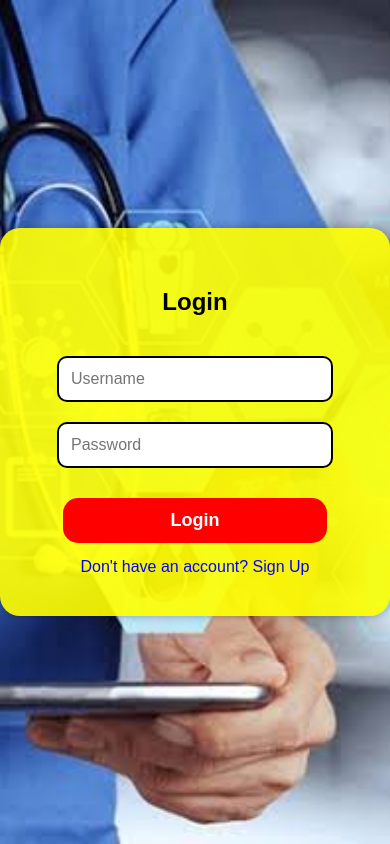
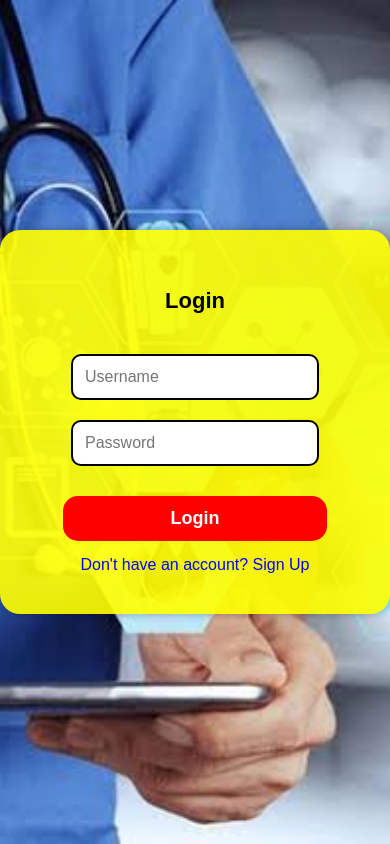
Before and after one commit to HARINI-029/MEDIVISTAAR, a plain HTML site: page login.html in a window 390 px wide. Drawn offline with Linux system fonts and the light colour scheme.

Commit message:
front app

```diff
--- a/login.html
+++ b/login.html
@@ -4,6 +4,38 @@
     <meta name="viewport" content="width=device-width, initial-scale=1.0">
     <title>TeleMedicine Login</title>
     <style>
+        /* Make the login box responsive */
+.login-box {
+    width: 90%;         /* shrink on small screens */
+    max-width: 350px;   /* don’t get too wide */
+    padding: 20px;      /* reduce padding for small devices */
+}
+
+/* Make inputs and button take full width */
+.login-box input[type="text"],
+.login-box input[type="password"],
+.login-box button {
+    width: 100%;
+    box-sizing: border-box; /* ensures padding doesn’t break width */
+}
+
+/* Responsive adjustment for very small screens */
+@media (max-width: 480px) {
+    .login-box {
+        padding: 15px;
+        border-radius: 12px;
+    }
+
+    .login-box h2 {
+        font-size: 22px;
+    }
+
+    .login-box button {
+        font-size: 16px;
+        padding: 10px;
+    }
+}
+
         body {
             background-image: url("login page.jpeg");
             background-size: cover;
```
